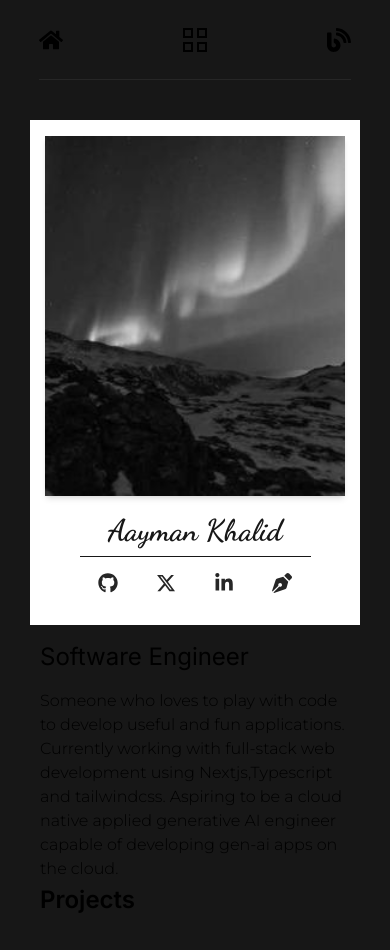
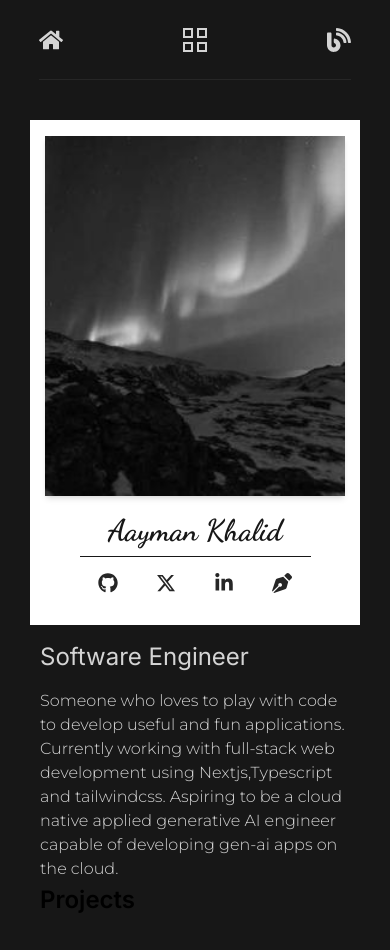
Before and after one commit to Aayman-star/vintage-minimalistic-portfolio, a Next.js app: page / in a window 390 px wide. Shown: the top 950 px of the page. Built offline with nearby package versions, Linux system fonts and the light colour scheme.

Commit message:
adjusted text color on mobile screen

```diff
--- a/src/components/Header.tsx
+++ b/src/components/Header.tsx
@@ -7,7 +7,7 @@ const Header = () => {
   return (
     <>
       <header className="md:hidden w-full fixed h-[5rem] bg-neutral-900">
-        <ul className="w-[80%] mx-auto h-full border-b-[1px] border-neutral-800 flex items-center justify-between">
+        <ul className="w-[80%] mx-auto h-full border-b-[1px] border-neutral-800 flex items-center justify-between text-neutral-300">
           <li>
             <FaHome className="text-2xl" />
           </li>
--- a/src/components/Hero.tsx
+++ b/src/components/Hero.tsx
@@ -31,8 +31,8 @@ const Hero = () => {
           </div>
         </div>
         <div className="px-10 py-4">
-          <h2 className="text-2xl mb-4">Software Engineer</h2>
-          <p className={`${montserrat.className} font-light`}>
+          <h2 className="text-2xl mb-4 text-neutral-300">Software Engineer</h2>
+          <p className={`${montserrat.className} font-light text-neutral-300`}>
             Someone who loves to play with code to develop useful and fun
             applications. Currently working with full-stack web development
             using Nextjs,Typescript and tailwindcss. Aspiring to be a cloud
```
